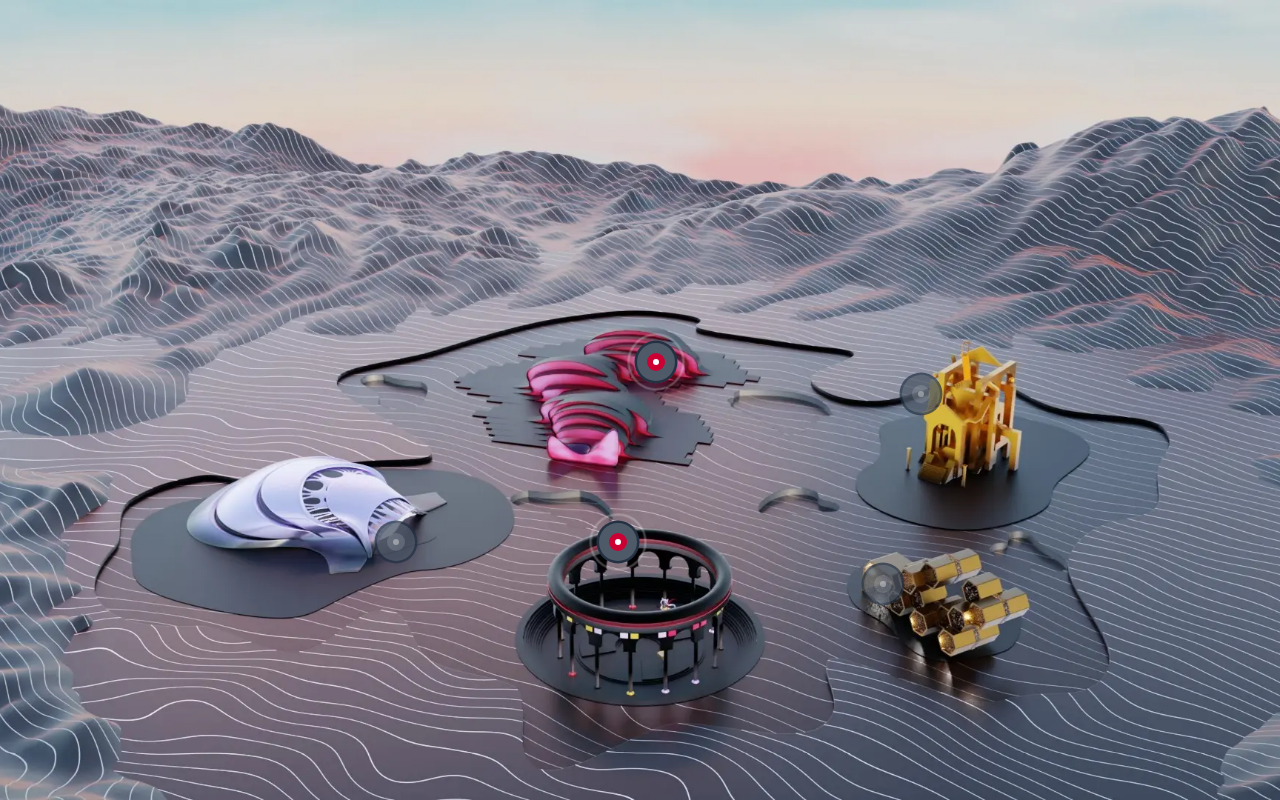
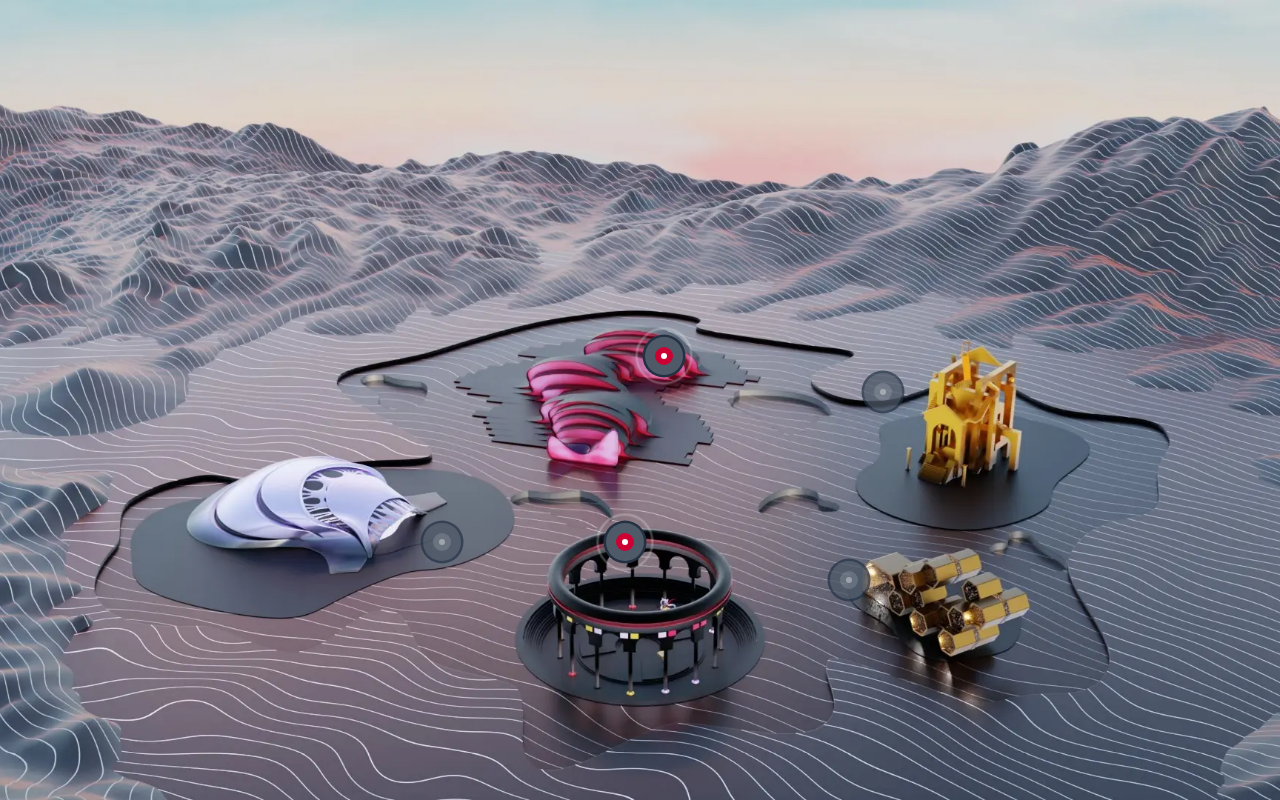
Before and after one commit to anushkachauhxn/marangoni-metaverse, a website built with Parcel: page src/index.html in a window 1280 px wide. Built offline with nearby package versions, Linux system fonts and the light colour scheme.

Commit message:
Positioning the hotspots (more accurately)

```diff
--- a/src/css/styles.scss
+++ b/src/css/styles.scss
@@ -55,24 +55,24 @@ a {
 
         // Positioning different nav items on the map
         &.pavillon {
-          left: 48.25%;
-          top: 39%;
+          left: 48.65%;
+          top: 38.25%;
         }
         &.plaza {
-          left: 46.25%;
+          left: 46.65%;
           top: 61.5%;
         }
         &.archive {
-          left: 34.75%;
+          left: 37.12%;
           top: 61.5%;
         }
         &.theater {
-          left: 62%;
-          top: 43%;
+          left: 60%;
+          top: 42.75%;
         }
         &.partner {
-          left: 60%;
-          top: 66.75%;
+          left: 58.25%;
+          top: 66.2%;
         }
 
         // Hotspot Pointer => Animated Button
```
Also changed, not shown: src/css/styles.css, 1 other file.
